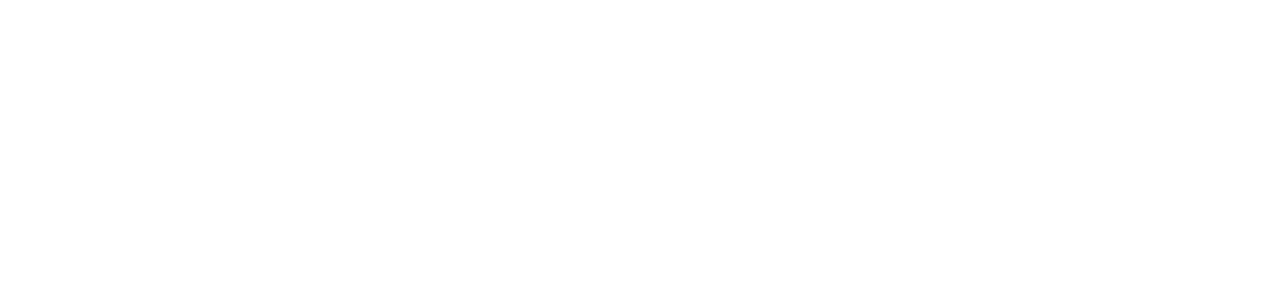
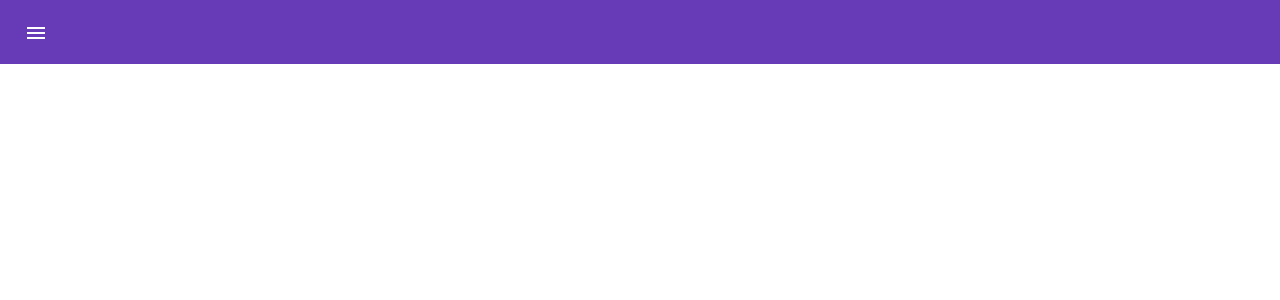
Before and after one commit to shinoshu/portfolio, an Angular app: page / in a window 1280 px wide. Shown: the top 300 px of the page. Built offline with nearby package versions, Linux system fonts and the light colour scheme.

Commit message:
Update app.component.html

```diff
--- a/src/app/core/containers/app/app.component.html
+++ b/src/app/core/containers/app/app.component.html
@@ -1 +1,13 @@
-<router-outlet></router-outlet>
+<mat-toolbar color="primary">
+  <button mat-icon-button>
+    <mat-icon>menu</mat-icon>
+  </button>
+</mat-toolbar>
+
+<mat-sidenav-container>
+  <mat-sidenav mode="side" opened></mat-sidenav>
+
+  <mat-sidenav-content>
+    <router-outlet></router-outlet>
+  </mat-sidenav-content>
+</mat-sidenav-container>
```
